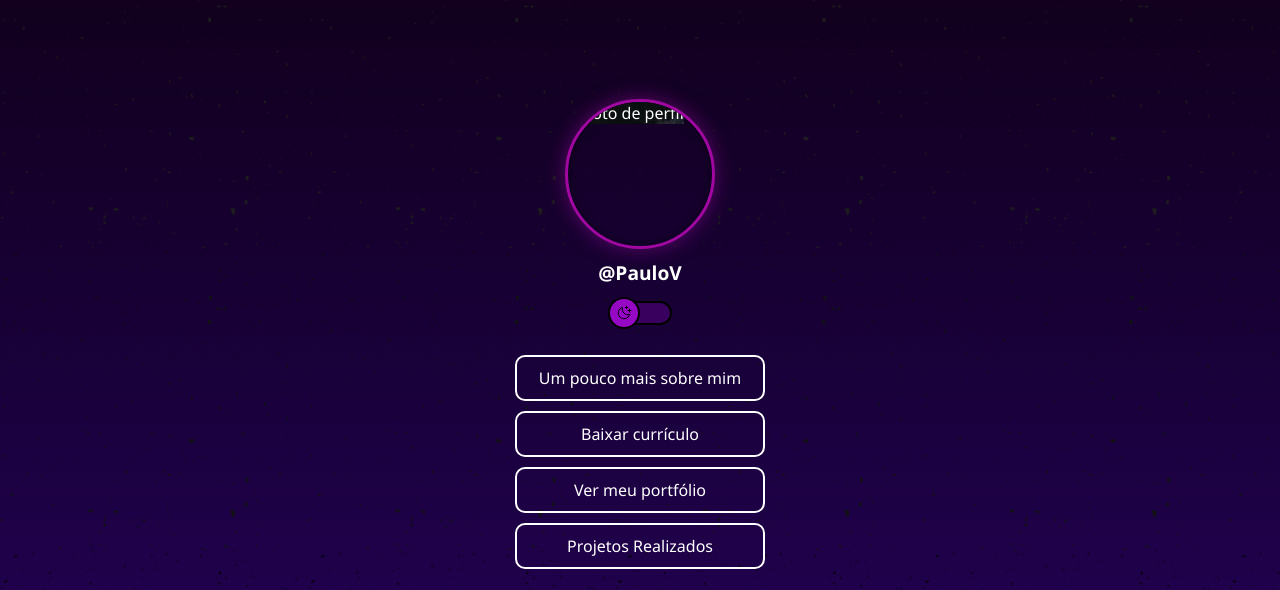
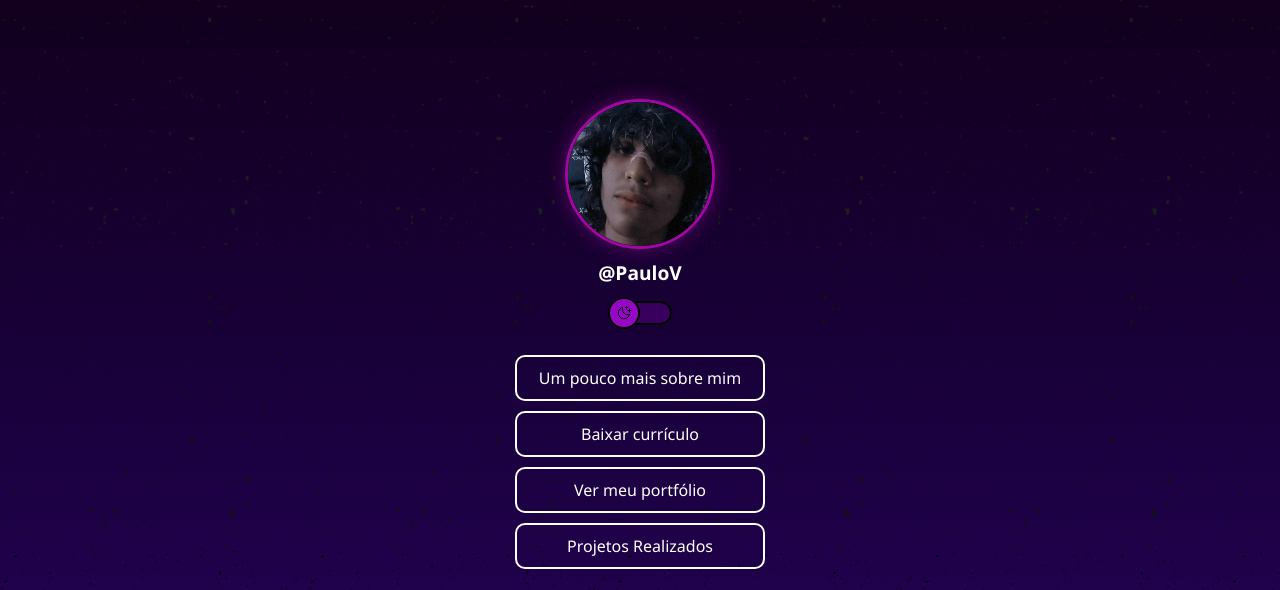
Before and after one commit to Paulzzrx/Portfolio, a plain HTML site: page index.html in a window 1280 px wide. Shown: the top 590 px of the page. Drawn offline with nearby package versions, Linux system fonts and the light colour scheme; the site is published under a folder, as on GitHub Pages, so addresses that start at the root find nothing.

Commit message:
carregando a foto assim que abrir a pag

```diff
--- a/index.html
+++ b/index.html
@@ -15,7 +15,7 @@
 
   <body class="dark">
       <div class="profile-pic">
-        <img class="profile" src="/images/fotoD.png" alt="Foto de perfil" />
+        <img class="profile" src="./images/fotoD.png" alt="Foto de perfil" />
       </div>
 
       <div class="username">@PauloV</div>
```
